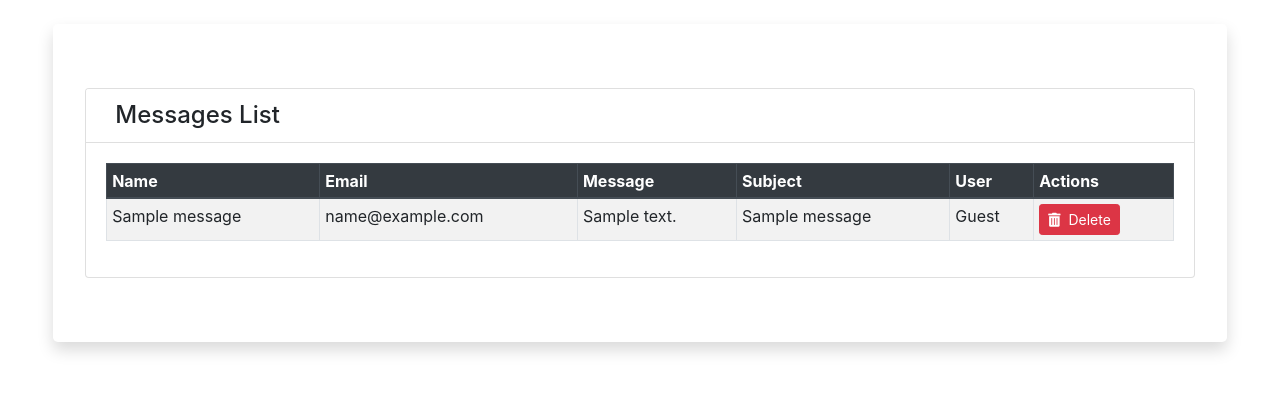
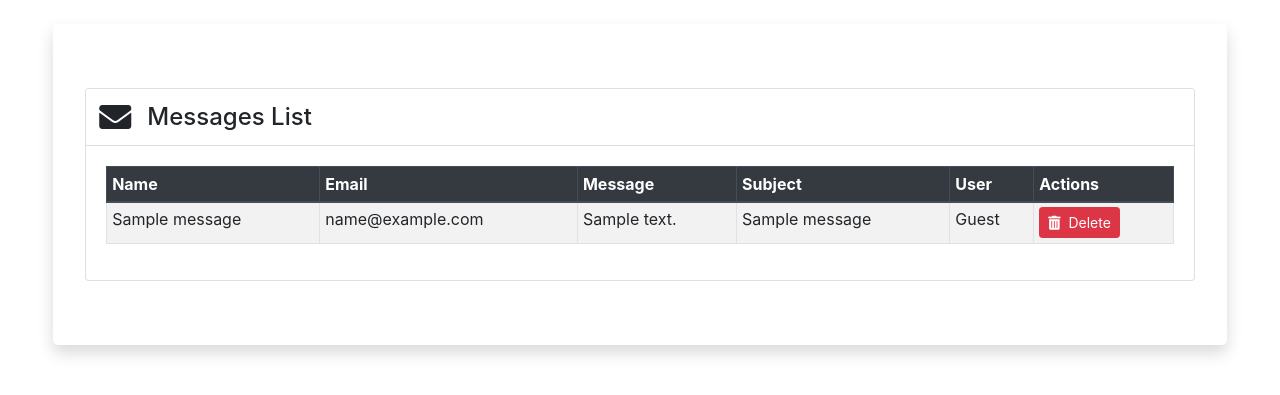
Before and after one commit to Kulesha95/WAD-Mini-Project-Group-3, a PHP site: page /admin/Message/listView.php in a window 1280 px wide. Shown: the top 395 px of the page. Run offline with PHP 8.4, Linux system fonts and the light colour scheme; tables that the repository leaves empty or names only in its code hold one stand-in row (values such as "Sample post"); a stand-in replaces the project's code that opens the database connection; some libraries are stand-ins or nearby versions.

Commit message:
Fontawesome icon changed

```diff
--- a/admin/Message/listView.php
+++ b/admin/Message/listView.php
@@ -7,7 +7,7 @@
     <div class="card">
         <div class="card-header bg-white">
             <div class="row">
-                <i class="fas fa-envelope-circle mx-2 my-auto fa-2x"></i>
+                <i class="fas fa-envelope mx-2 my-auto fa-2x"></i>
                 <h4 class="ml-2 my-auto">Messages List</h4>
             </div>
         </div>
```
